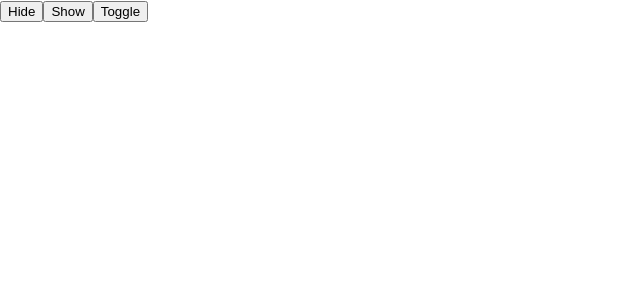
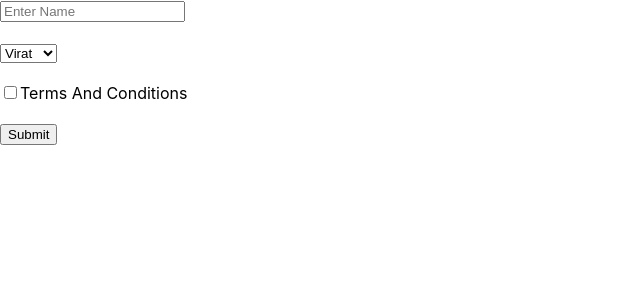
Before and after one commit to sameerddr/React-Tutorial, a React (Create React App) app: page / in a window 1280 px wide. Shown: the top 300 px of the page, without its empty margins (0-640 px from the left). Built offline with nearby package versions, Linux system fonts and the light colour scheme; the HTML template or start-up script is replaced by a standard one.

Commit message:
new project

```diff
--- a/src/App.js
+++ b/src/App.js
@@ -7,15 +7,37 @@
 import logo from "./logo.svg";
 
 export function App() {
-  const [status, setstatus] = useState();
+  const [name, setname] = useState("");
+  const [tnc, settnc] = useState(false);
+  const [interest, setinterest] = useState("");
+  function getformdata(e) {
+    console.log(name, tnc, interest);
+    e.preventDeafault();
+  }
 
   return (
     <div className="name">
-      {status ? <h1>Hello</h1> : null}
-
-      <button onClick={() => setstatus(false)}>Hide</button>
-      <button onClick={() => setstatus(true)}>Show</button>
-      <button onClick={() => setstatus(!status)}>Toggle</button>
+      <form onSubmit={getformdata}>
+        <input
+          type="text"
+          placeholder="Enter Name"
+          onChange={(e) => setname(e.target.value)}
+        />{" "}
+        <br /> <br />
+        <select
+          onChange={(e) => {
+            setinterest(e.target.value);
+          }}
+        >
+          <option value="">Virat</option>
+          <option value="">Dhoni</option>
+          <option value="">Rohit</option>
+        </select>{" "}
+        <br /> <br />
+        <input type="checkbox" onChange={(e) => {settnc(e.target.checked) }} />
+        <span>Terms And Conditions</span> <br /> <br />
+        <button type="submit">Submit</button>
+      </form>
     </div>
   );
 }
```
